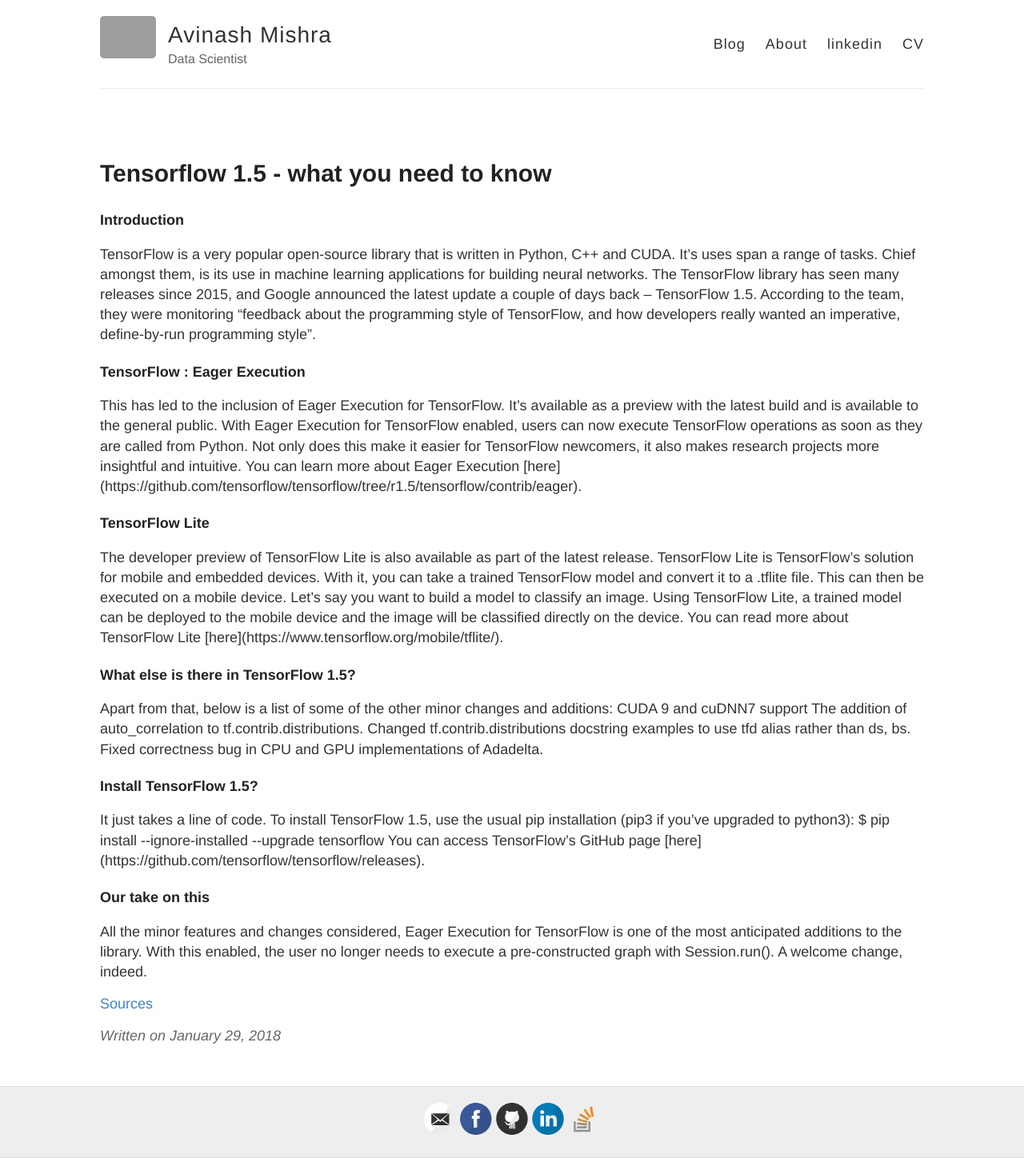
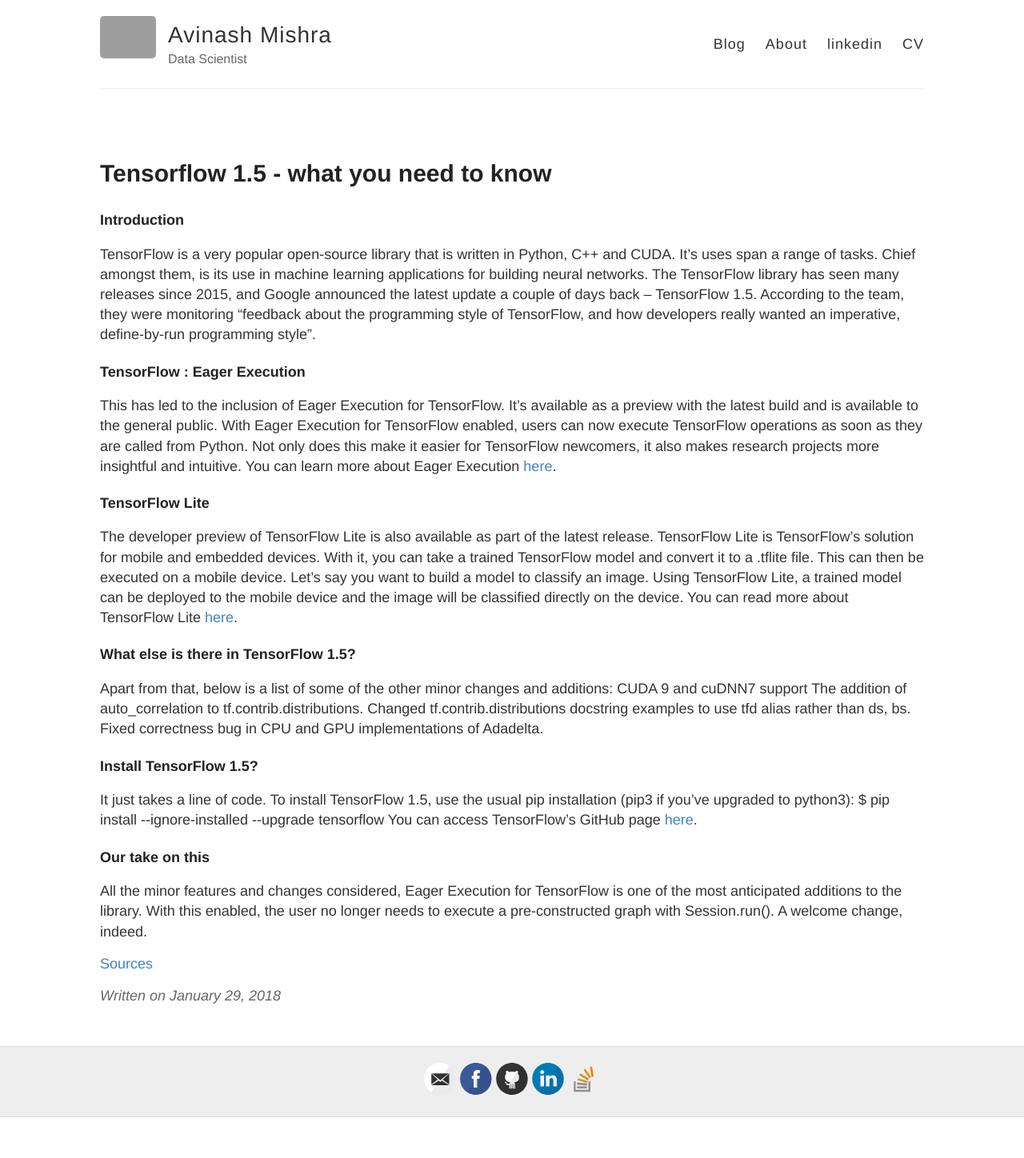
Before and after one commit to avinash-mishra/old-portfolio, a Jekyll site: the page built from _posts/2018-1-29-Tensorflow1_5-all-you-need-to-know.html, in a window 1280 px wide. Shown: the whole page at 80% size. Built offline with Jekyll 4.4.1, drawn with Linux system fonts in a browser that asks for light colours; comment, search, counter and statistics services are not loaded; after the commit the page ends 1397 px from its top, so only the background shows below that; some of the changed lines change nothing that is shown; grey boxes are pictures that could not be loaded.

Commit message:
fixed links

```diff
--- a/_posts/2018-1-29-Tensorflow1_5-all-you-need-to-know.html
+++ b/_posts/2018-1-29-Tensorflow1_5-all-you-need-to-know.html
@@ -19,7 +19,7 @@
 
 This has led to the inclusion of Eager Execution for TensorFlow. It’s available as a preview with the latest build and is available to the general public. With Eager Execution for TensorFlow enabled, users can now execute TensorFlow operations as soon as they are called from Python. Not only does this make it easier for TensorFlow newcomers, it also makes research projects more insightful and intuitive.
 
-You can learn more about Eager Execution [here](https://github.com/tensorflow/tensorflow/tree/r1.5/tensorflow/contrib/eager).
+You can learn more about Eager Execution <a href="https://github.com/tensorflow/tensorflow/tree/r1.5/tensorflow/contrib/eager">here</a>.
 
 
 
@@ -27,7 +27,7 @@
 
 The developer preview of TensorFlow Lite is also available as part of the latest release. TensorFlow Lite is TensorFlow’s solution for mobile and embedded devices. With it, you can take a trained TensorFlow model and convert it to a .tflite file. This can then be executed on a mobile device. Let’s say you want to build a model to classify an image. Using TensorFlow Lite, a trained model can be deployed to the mobile device and the image will be classified directly on the device.
 
-You can read more about TensorFlow Lite [here](https://www.tensorflow.org/mobile/tflite/).
+You can read more about TensorFlow Lite <a href="https://www.tensorflow.org/mobile/tflite/">here</a>.
 
 
 
@@ -48,7 +48,7 @@
 $  pip install --ignore-installed --upgrade tensorflow
 
 
-You can access TensorFlow’s GitHub page [here](https://github.com/tensorflow/tensorflow/releases).
+You can access TensorFlow’s GitHub page <a href="https://github.com/tensorflow/tensorflow/releases">here</a>.
 
 
 
```
